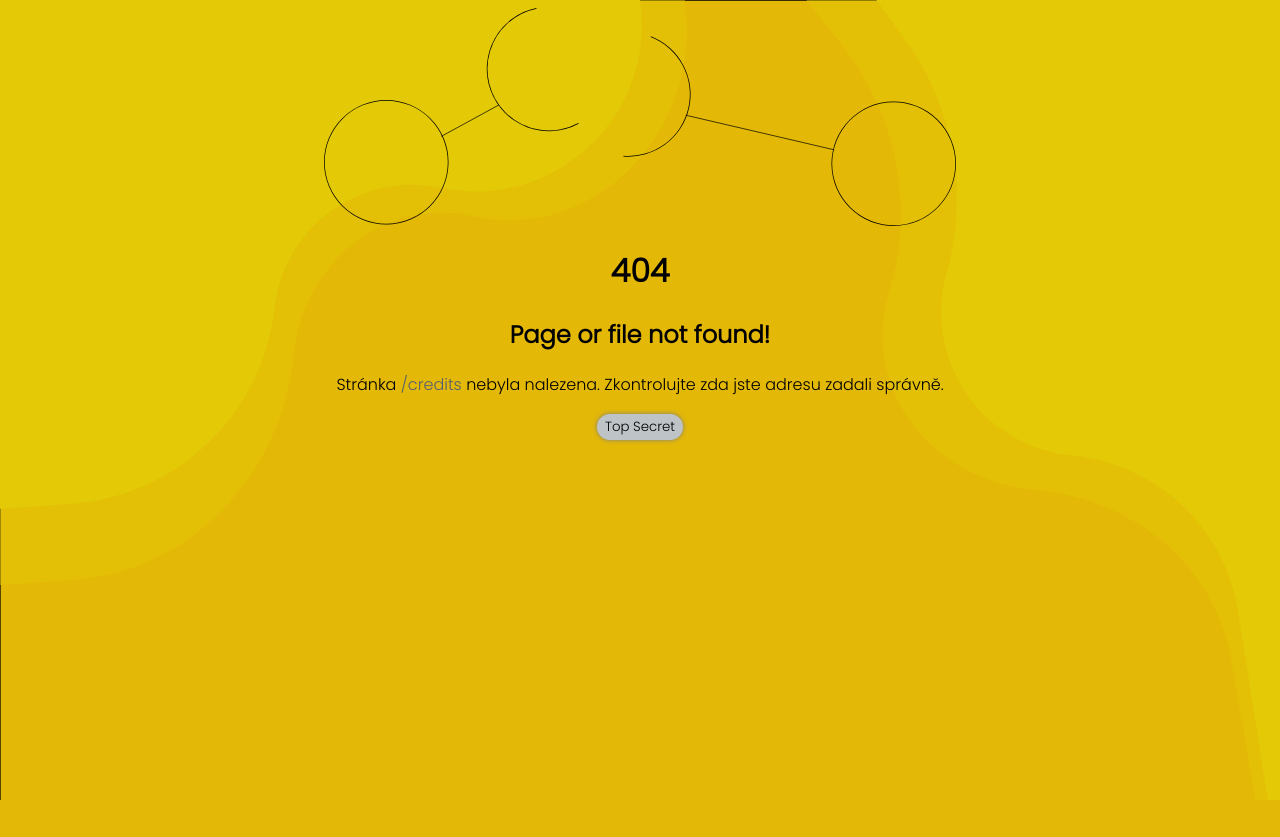
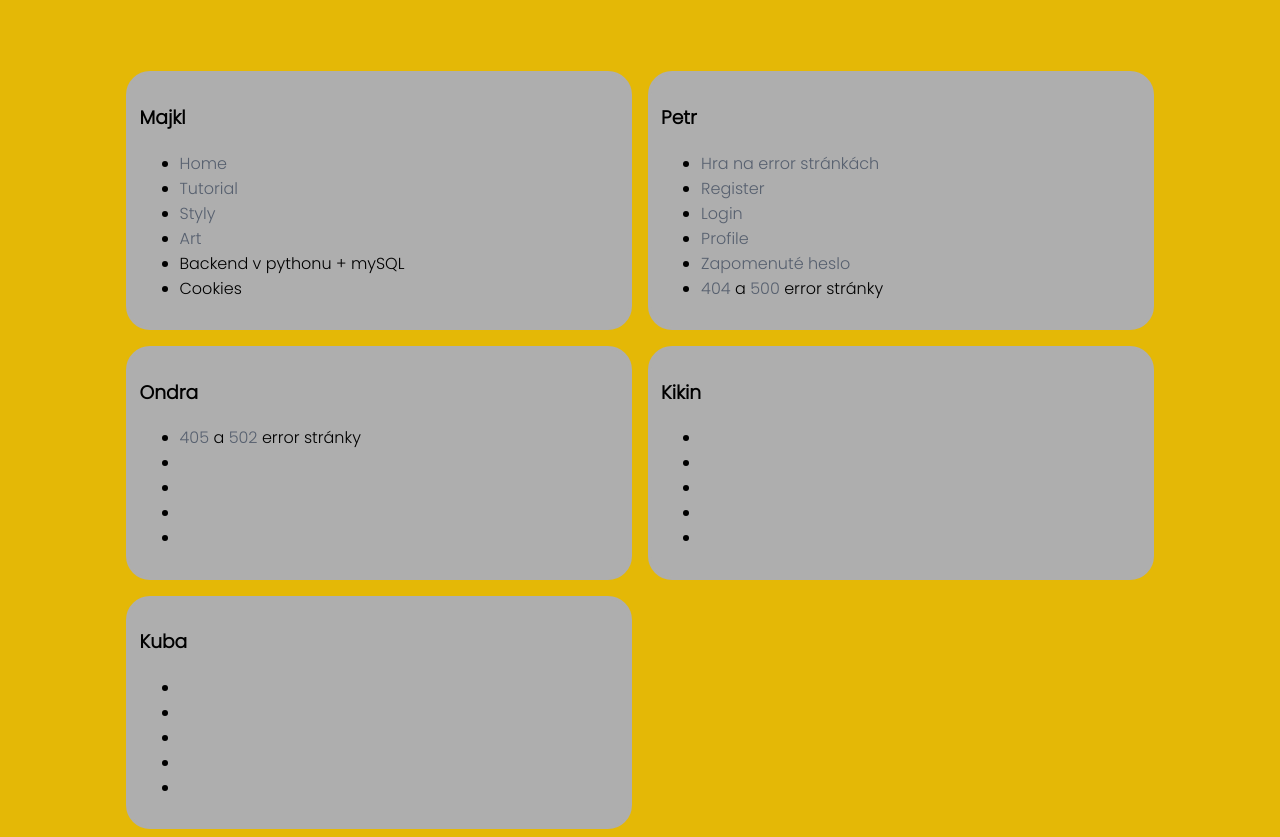
Before and after one commit to TENMAJKL/MaterialShare, a Flask app: page /credits in a window 1280 px wide. Before the commit the page ends 800 px from the top, so only its background shows below. Run offline with Flask 2, Linux system fonts and the light colour scheme; some libraries are stand-ins or nearby versions.

Commit message:
styles, credits

```diff
--- a/main.py
+++ b/main.py
@@ -65,12 +65,30 @@
 def tutorial():
   return render_template("tutorial.html")
 
+@app.route("/500")
+def e500():
+  return render_template("errors/500error.html", page = request.path)
 
+@app.route("/502")
+def e502():
+  return render_template("errors/502error.html", page = request.path)
+
+@app.route("/405")
+def e405():
+  return render_template("errors/405error.html", page = request.path)
 
 @app.route("/test")
 def profile():
     text = "[ahoj]"
     return render_template("sandbox.html", text = text)
+
+@app.route("/credits")
+def credit():
+    return render_template("credits.html")
+
+@app.route("/art")
+def art():
+    return render_template("art.html")
 
 @app.route("/forgotten-password")
 def forgottenpassword():
--- a/static/style.css
+++ b/static/style.css
@@ -78,6 +78,7 @@
    .container-2, .container-3, .container-4 {
     display: block;
     padding: 5%;
+    margin:2%;
   }
   .m-con-item {
     margin-bottom: 3%;
--- a/templates/auth/login.html
+++ b/templates/auth/login.html
@@ -14,7 +14,7 @@
     <button type="submit" name="submit" class="row center" style="margin-top: 2%;">Přihlásit se</button>
   </form>
   <div class="text-center" style="margin-top:5%">
-    Nemáš účet? <a href="https://materialshare.tenmajkl.repl.co/registre">Zaregistruj se</a>
+    Nemáš účet? <a href="https://materialshare.tenmajkl.repl.co/register">Zaregistruj se</a>
     <br>
     <a href="https://materialshare.tenmajkl.repl.co/forgotten-password">Zapomenuté heslo</a>
      </div>
--- /dev/null
+++ b/templates/credits.html
@@ -0,0 +1,64 @@
+{% extends "layout.html" %}
+{% block title %} MS | Credits {% endblock %}
+{% block content %}
+<body>
+  <div class="container-2">
+  <div class="card">
+    <h3>Majkl</h3>
+    <ul>
+      <li><a href="https://materialshare.tenmajkl.repl.co/">Home</a></li>
+      <li><a href="https://materialshare.tenmajkl.repl.co/tutorial">Tutorial</a></li>
+      <li><a href="https://materialshare.tenmajkl.repl.co/static/style.css">Styly</a></li>
+      <li><a href="https://materialshare.tenmajkl.repl.co/art">Art</a></li>
+      <li>Backend v pythonu + mySQL</li>
+      <li>Cookies</li>
+    </ul>
+  </div>
+
+  <div class="card">
+    <h3>Petr</h3>
+    <ul>
+      <li><a href="https://materialshare.tenmajkl.repl.co/game">Hra na error stránkách</a></li>
+      <li><a href="https://materialshare.tenmajkl.repl.co/register">Register</a></li>
+      <li><a href="https://materialshare.tenmajkl.repl.co/login">Login</a></li>
+      <li><a href="https://materialshare.tenmajkl.repl.co/profile/edit">Profile</a></li>
+      <li><a href="https://materialshare.tenmajkl.repl.co/forgotten-password">Zapomenuté heslo</a></li>
+      <li><a href="https://materialshare.tenmajkl.repl.co/404">404</a> a <a href="https://materialshare.tenmajkl.repl.co/500">500</a> error stránky</li>
+    </ul>
+  </div>
+
+  <div class="card">
+    <h3>Ondra</h3>
+    <ul>
+      <li><a href="https://materialshare.tenmajkl.repl.co/405">405</a> a <a href="https://materialshare.tenmajkl.repl.co/502">502</a> error stránky</li>
+      <li></li>
+      <li></li>
+      <li></li>
+      <li></li>
+    </ul>
+  </div>
+
+  <div class="card">
+    <h3>Kikin</h3>
+    <ul>
+      <li></li>
+      <li></li>
+      <li></li>
+      <li></li>
+      <li></li>
+    </ul>
+  </div>
+
+  <div class="card">
+    <h3>Kuba</h3>
+    <ul>
+      <li></li>
+      <li></li>
+      <li></li>
+      <li></li>
+      <li></li>
+    </ul>
+  </div>
+  </div>
+</body>
+{% endblock content %}
```
Also changed, not shown: templates/art.html (added, +24 -0 lines).
